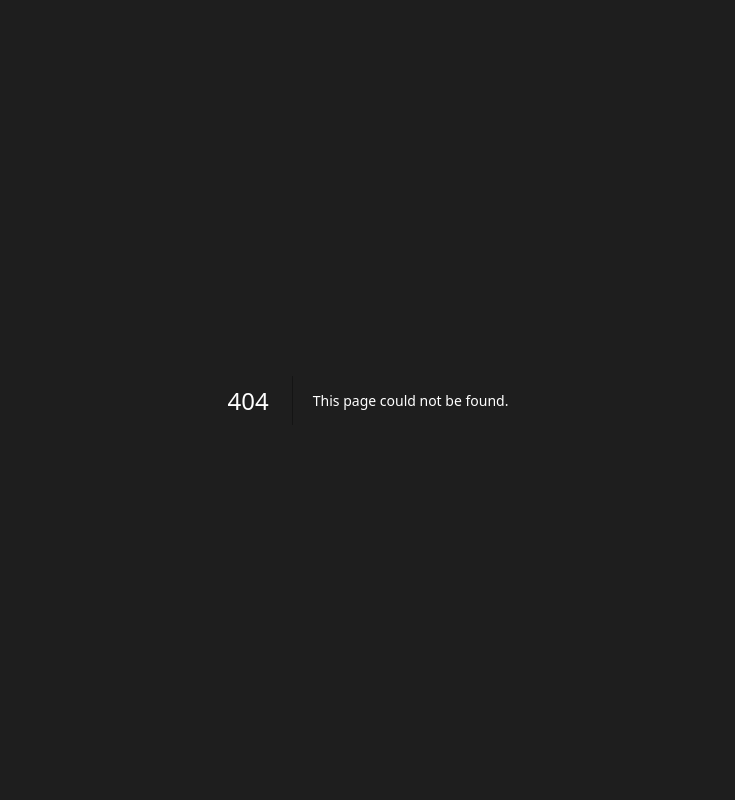
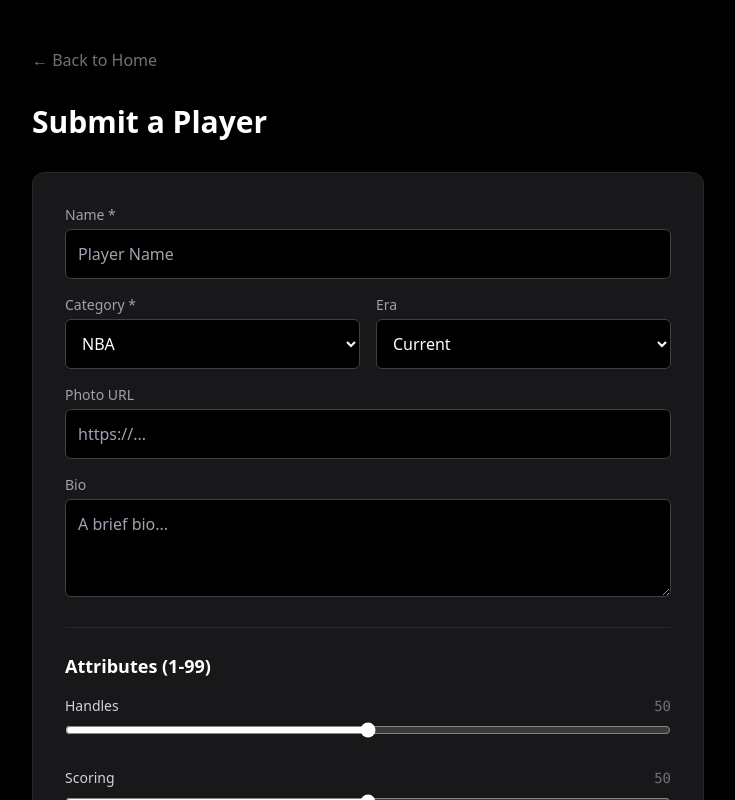
Before and after one commit to checkupapp2/1v1-debate, a Next.js app: page /submit in a window 1280 px wide. Before the commit this address had no page. Shown: the top 800 px of the page, without its empty margins (272-1007 px from the left). Built offline with nearby package versions, Linux system fonts and the light colour scheme.

Commit message:
feat: Add /submit page for community player submissions

```diff
--- /dev/null
+++ b/src/app/submit/page.tsx
@@ -0,0 +1,213 @@
+"use client";
+
+import { useState } from "react";
+import Link from "next/link";
+
+export default function SubmitPlayerPage() {
+  const [formData, setFormData] = useState({
+    name: "",
+    category: "NBA",
+    era: "Current",
+    bio: "",
+    photo_url: "",
+    handles: 50,
+    scoring: 50,
+    quickness: 50,
+    heart: 50,
+    court_iq: 50,
+  });
+
+  const [status, setStatus] = useState<"idle" | "submitting" | "success" | "error">("idle");
+  const [errorMessage, setErrorMessage] = useState("");
+
+  const handleChange = (
+    e: React.ChangeEvent<HTMLInputElement | HTMLSelectElement | HTMLTextAreaElement>
+  ) => {
+    const { name, value } = e.target;
+    setFormData((prev) => ({
+      ...prev,
+      [name]: name in ["handles", "scoring", "quickness", "heart", "court_iq"] ? Number(value) : value,
+    }));
+  };
+
+  const handleSliderChange = (e: React.ChangeEvent<HTMLInputElement>) => {
+    const { name, value } = e.target;
+    setFormData((prev) => ({
+      ...prev,
+      [name]: Number(value),
+    }));
+  };
+
+  const handleSubmit = async (e: React.FormEvent) => {
+    e.preventDefault();
+    setStatus("submitting");
+    setErrorMessage("");
+
+    try {
+      const res = await fetch("/api/submit-player", {
+        method: "POST",
+        headers: { "Content-Type": "application/json" },
+        body: JSON.stringify(formData),
+      });
+
+      if (!res.ok) {
+        const errorData = await res.json();
+        throw new Error(errorData.error || "Failed to submit player");
+      }
+
+      setStatus("success");
+    } catch (err: any) {
+      setStatus("error");
+      setErrorMessage(err.message || "An unexpected error occurred");
+    }
+  };
+
+  if (status === "success") {
+    return (
+      <div className="min-h-screen bg-black text-white p-8 flex flex-col items-center justify-center">
+        <div className="max-w-md w-full bg-zinc-900 border border-zinc-800 p-8 rounded-xl text-center">
+          <h2 className="text-2xl font-bold text-green-500 mb-4">Submission received!</h2>
+          <p className="text-zinc-400 mb-8">
+            We'll review and add it shortly.
+          </p>
+          <Link
+            href="/"
+            className="bg-white text-black px-6 py-3 rounded-md font-semibold hover:bg-zinc-200 transition-colors"
+          >
+            Back to Home
+          </Link>
+        </div>
+      </div>
+    );
+  }
+
+  return (
+    <div className="min-h-screen bg-black text-white p-8 md:p-12">
+      <div className="max-w-2xl mx-auto">
+        <Link href="/" className="text-zinc-500 hover:text-white mb-8 inline-block transition-colors">
+          &larr; Back to Home
+        </Link>
+
+        <h1 className="text-3xl font-bold mb-8">Submit a Player</h1>
+
+        <form onSubmit={handleSubmit} className="space-y-6 bg-zinc-900 border border-zinc-800 p-6 sm:p-8 rounded-xl">
+          {status === "error" && (
+            <div className="bg-red-500/10 border border-red-500/50 text-red-500 p-4 rounded-md">
+              {errorMessage}
+            </div>
+          )}
+
+          <div className="space-y-4">
+            <div>
+              <label htmlFor="name" className="block text-sm font-medium text-zinc-400 mb-1">Name *</label>
+              <input
+                type="text"
+                id="name"
+                name="name"
+                required
+                value={formData.name}
+                onChange={handleChange}
+                className="w-full bg-black border border-zinc-700 rounded-md p-3 text-white focus:ring-2 focus:ring-white focus:border-transparent outline-none transition-all"
+                placeholder="Player Name"
+              />
+            </div>
+
+            <div className="grid grid-cols-1 md:grid-cols-2 gap-4">
+              <div>
+                <label htmlFor="category" className="block text-sm font-medium text-zinc-400 mb-1">Category *</label>
+                <select
+                  id="category"
+                  name="category"
+                  value={formData.category}
+                  onChange={handleChange}
+                  className="w-full bg-black border border-zinc-700 rounded-md p-3 text-white focus:ring-2 focus:ring-white outline-none"
+                >
+                  <option value="NBA">NBA</option>
+                  <option value="Streetball Icons">Streetball Icons</option>
+                  <option value="Fantasy">Fantasy</option>
+                  <option value="Celebrity Ballers">Celebrity Ballers</option>
+                </select>
+              </div>
+
+              <div>
+                <label htmlFor="era" className="block text-sm font-medium text-zinc-400 mb-1">Era</label>
+                <select
+                  id="era"
+                  name="era"
+                  value={formData.era}
+                  onChange={handleChange}
+                  className="w-full bg-black border border-zinc-700 rounded-md p-3 text-white focus:ring-2 focus:ring-white outline-none"
+                >
+                  <option value="90s">90s</option>
+                  <option value="2000s">2000s</option>
+                  <option value="2010s">2010s</option>
+                  <option value="Current">Current</option>
+                </select>
+              </div>
+            </div>
+
+            <div>
+              <label htmlFor="photo_url" className="block text-sm font-medium text-zinc-400 mb-1">Photo URL</label>
+              <input
+                type="url"
+                id="photo_url"
+                name="photo_url"
+                value={formData.photo_url}
+                onChange={handleChange}
+                className="w-full bg-black border border-zinc-700 rounded-md p-3 text-white focus:ring-2 focus:ring-white outline-none"
+                placeholder="https://..."
+              />
+            </div>
+
+            <div>
+              <label htmlFor="bio" className="block text-sm font-medium text-zinc-400 mb-1">Bio</label>
+              <textarea
+                id="bio"
+                name="bio"
+                rows={3}
+                value={formData.bio}
+                onChange={handleChange}
+                className="w-full bg-black border border-zinc-700 rounded-md p-3 text-white focus:ring-2 focus:ring-white outline-none"
+                placeholder="A brief bio..."
+              />
+            </div>
+          </div>
+
+          <div className="pt-6 border-t border-zinc-800">
+            <h3 className="text-lg font-semibold mb-4">Attributes (1-99)</h3>
+            <div className="space-y-6">
+              {(["handles", "scoring", "quickness", "heart", "court_iq"] as const).map((attr) => (
+                <div key={attr}>
+                  <div className="flex justify-between mb-1">
+                    <label htmlFor={attr} className="text-sm font-medium text-zinc-300 capitalize">
+                      {attr.replace("_", " ")}
+                    </label>
+                    <span className="text-sm font-mono text-zinc-500">{formData[attr]}</span>
+                  </div>
+                  <input
+                    type="range"
+                    id={attr}
+                    name={attr}
+                    min="1"
+                    max="99"
+                    value={formData[attr]}
+                    onChange={handleSliderChange}
+                    className="w-full accent-white"
+                  />
+                </div>
+              ))}
+            </div>
+          </div>
+
+          <button
+            type="submit"
+            disabled={status === "submitting"}
+            className="w-full bg-white text-black font-bold py-4 rounded-md hover:bg-zinc-200 transition-colors disabled:opacity-50 disabled:cursor-not-allowed mt-8"
+          >
+            {status === "submitting" ? "Submitting..." : "Submit Player"}
+          </button>
+        </form>
+      </div>
+    </div>
+  );
+}
```
